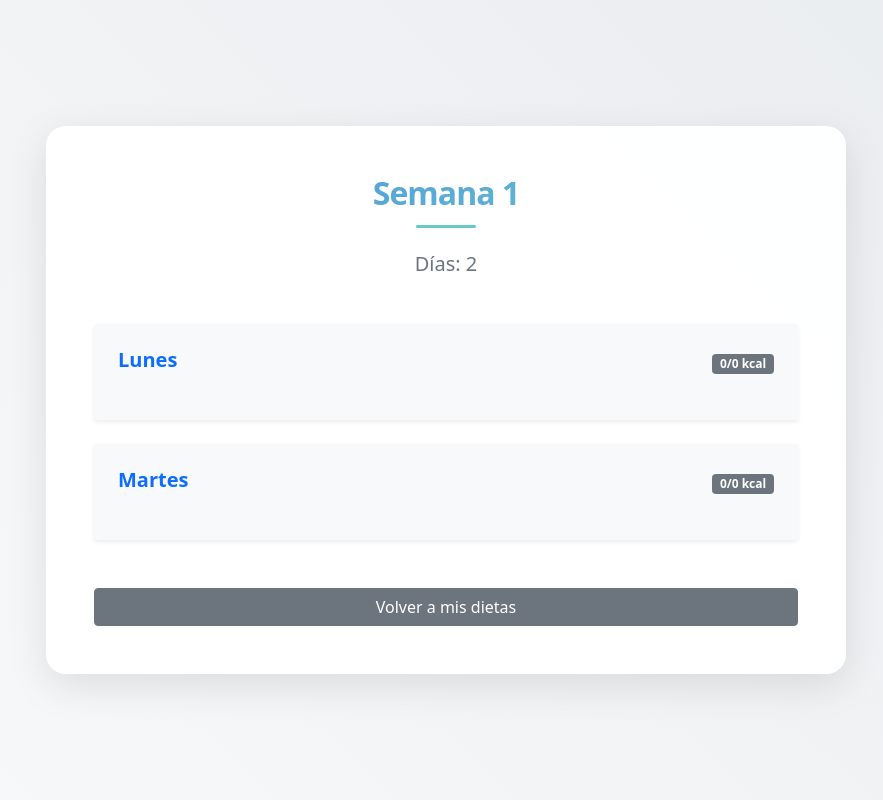
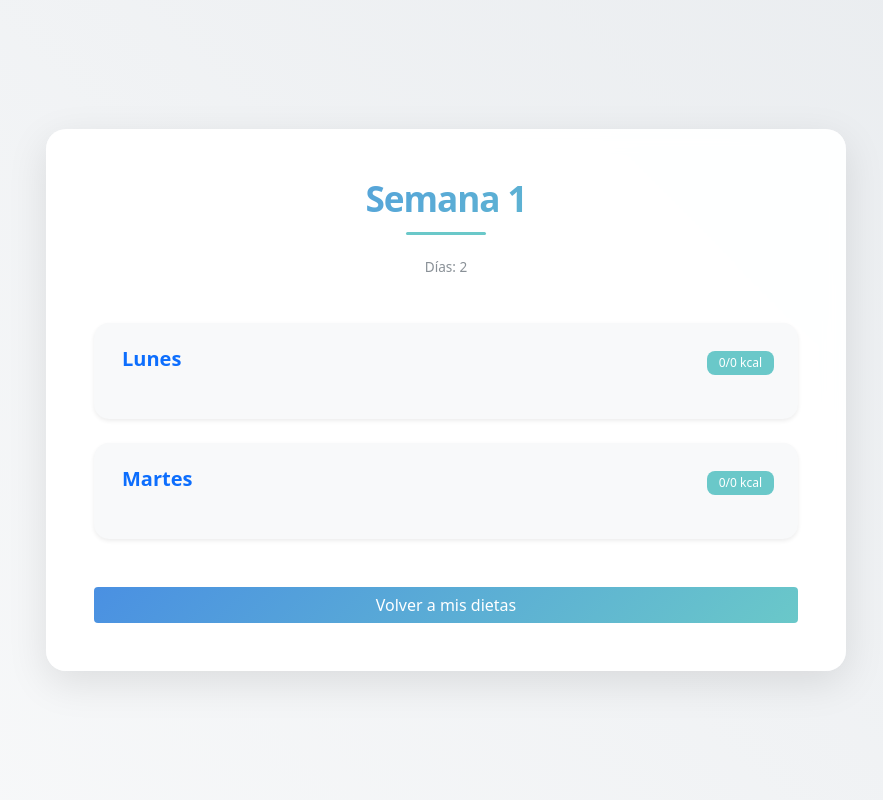
Before and after one commit to daninogales30/anteproyecto-daw, a Django app: page /diets/1/details in a window 1280 px wide. Shown: the whole page, without its empty margins (194-1077 px from the left). Run offline with Django 5.2, Linux system fonts and the light colour scheme; a user stored in the database is signed in; data comes from the database, SQL or seed files in the repository; both versions use the stored data as it was after the commit; data that the repository does not hold is empty.

Commit message:
Css para detalles dieta añadidos, falta para los html de eliminar

```diff
--- a/proyecto_final/diets/templates/diets/details.html
+++ b/proyecto_final/diets/templates/diets/details.html
@@ -4,7 +4,7 @@
 {% block title %}Detalles dieta | MyFitSpace{% endblock %}
 
 {% block extra_css %}
-    <link rel="stylesheet" href="{% static 'css/login.css' %}">
+    <link rel="stylesheet" href="{% static 'css/detail_diet.css' %}">
 {% endblock %}
 
 {% block content %}
--- /dev/null
+++ b/proyecto_final/static/css/detail_diet.css
@@ -0,0 +1,172 @@
+/* diet_detail.css - Estilos para detalles de dieta */
+:root {
+    --primary-color: #4A90E2;
+    --secondary-color: #6AC8C9;
+    --danger-color: #FF6B6B;
+    --gradient-primary: linear-gradient(135deg, #4A90E2 0%, #6AC8C9 100%);
+    --gradient-danger: linear-gradient(135deg, #FF6B6B 0%, #FF8E8E 100%);
+}
+
+.card {
+    border: none;
+    overflow: hidden;
+    background: rgba(255, 255, 255, 0.95);
+    backdrop-filter: blur(10px);
+    transition: transform 0.3s cubic-bezier(0.4, 0, 0.2, 1);
+}
+
+.card:hover {
+    transform: translateY(-5px) scale(1.005);
+}
+
+h1 {
+    font-size: 2.2rem;
+    letter-spacing: -0.03em;
+    background: var(--gradient-primary);
+    -webkit-background-clip: text;
+    background-clip: text;
+    -webkit-text-fill-color: transparent;
+    position: relative;
+    padding-bottom: 1rem;
+    margin-bottom: 1.5rem;
+}
+
+h1::after {
+    content: '';
+    position: absolute;
+    bottom: 0;
+    left: 50%;
+    transform: translateX(-50%);
+    width: 80px;
+    height: 3px;
+    background: var(--secondary-color);
+    border-radius: 2px;
+}
+
+.list-group-item {
+    border-radius: 15px !important;
+    margin-bottom: 1.5rem;
+    transition: all 0.3s ease;
+    border-left: 4px solid transparent !important;
+    background: rgba(255, 255, 255, 0.98);
+    box-shadow: 0 4px 15px rgba(0, 0, 0, 0.08);
+}
+
+.list-group-item:hover {
+    transform: translateX(10px);
+    border-left-color: var(--primary-color) !important;
+    box-shadow: 0 6px 20px rgba(74, 144, 226, 0.15);
+}
+
+/* Elementos específicos de dieta */
+.badge.bg-secondary {
+    background: var(--secondary-color) !important;
+    padding: 0.5em 1em;
+    border-radius: 8px;
+    font-weight: 500;
+}
+
+.list-group-flush .list-group-item {
+    background: transparent !important;
+    border-left: none !important;
+    margin: 0.5rem 0;
+    padding: 0.8rem 1rem;
+    transition: all 0.2s ease;
+}
+
+.list-group-flush .list-group-item:hover {
+    transform: translateX(5px);
+    background: rgba(74, 144, 226, 0.03) !important;
+}
+
+/* Botones de acción */
+.btn-outline-danger {
+    border: 2px solid var(--danger-color);
+    color: var(--danger-color);
+    transition: all 0.3s ease;
+    padding: 0.5rem 0.8rem;
+    border-radius: 8px;
+}
+
+.btn-outline-danger:hover {
+    background: var(--gradient-danger);
+    color: white !important;
+    transform: translateY(-2px);
+    box-shadow: 0 4px 15px rgba(255, 107, 107, 0.3);
+}
+
+.btn-outline-danger .fas {
+    transition: transform 0.2s ease;
+}
+
+.btn-outline-danger:hover .fas {
+    transform: scale(1.15);
+}
+
+.btn-secondary {
+    background: var(--gradient-primary);
+    border: none;
+    color: white !important;
+    transition: all 0.3s ease;
+}
+
+.btn-secondary:hover {
+    transform: scale(1.02);
+    box-shadow: 0 8px 25px rgba(74, 144, 226, 0.3);
+}
+
+/* Textos y detalles */
+.text-muted {
+    color: #6c757d !important;
+    opacity: 0.8;
+    font-size: 0.85em;
+}
+
+strong {
+    color: var(--primary-color);
+}
+
+/* Responsive Design */
+@media (max-width: 768px) {
+    .card {
+        margin: 1rem;
+    }
+
+    h1 {
+        font-size: 1.6rem;
+        padding-bottom: 0.5rem;
+    }
+
+    .list-group-item {
+        padding: 1rem;
+    }
+
+    .btn-outline-danger {
+        width: 100%;
+        margin-bottom: 0.5rem;
+    }
+
+    .d-flex.justify-content-between {
+        flex-direction: column;
+        gap: 1rem;
+    }
+}
+
+body {
+    background: linear-gradient(45deg, #f8f9fa 0%, #e9ecef 100%);
+    min-height: 100vh;
+    animation: fadeIn 0.5s ease;
+}
+
+@keyframes fadeIn {
+    from { opacity: 0; }
+    to { opacity: 1; }
+}
+
+.shadow {
+    box-shadow: 0 12px 40px rgba(0, 0, 0, 0.1) !important;
+}
+
+.rounded-3 {
+    border-radius: 20px !important;
+}
```
Also changed, not shown: proyecto_final/db.sqlite3.
